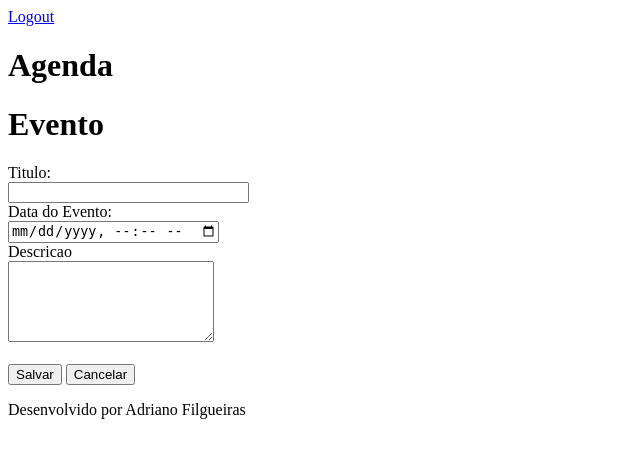
After one commit to Filgueiras04/agenda, a Django app: page /agenda/evento/ in a window 1280 px wide. The commit adds this page. Shown: the top 458 px of the page, without its empty margins (0-640 px from the left). Run offline with Django 3.2, Linux system fonts and the light colour scheme; a user stored in the database is signed in.

Commit message:
Incluido template para insercao de eventos na agenda

```diff
--- a/agenda/urls.py
+++ b/agenda/urls.py
@@ -24,6 +24,8 @@ urlpatterns = [
     path('', RedirectView.as_view(url='/agenda/')),
     path('login/', views.login_user),
     path('login/submit', views.submit_login),
-    path('logout/', views.logout_user)
+    path('logout/', views.logout_user),
+    path('agenda/evento/', views.evento),
+    path('agenda/evento/submit', views.submit_evento)
 
 ]
--- a/core/views.py
+++ b/core/views.py
@@ -30,3 +30,20 @@ def lista_eventos(request):
     evento = Evento.objects.filter(usuario=usuario)
     dados = {'eventos' : evento}
     return render(request, 'agenda.html', dados)
+
+@login_required(login_url='/login/')
+def evento(request):
+    return render(request, 'evento.html')
+
+@login_required(login_url='/login/')
+def submit_evento(request):
+    if request.POST:
+        titulo = request.POST.get('titulo')
+        data_evento = request.POST.get('data_evento')
+        descricao = request.POST.get('descricao')
+        usuario = request.user
+        Evento.objects.create(titulo=titulo,
+                              data_evento=data_evento,
+                              descricao=descricao,
+                              usuario=usuario)
+    return redirect('/')
--- a/templates/agenda.html
+++ b/templates/agenda.html
@@ -1,7 +1,9 @@
 {% extends "model-page.html" %}
 {% block content %}
     <h2>Agendamentos</h2>
-
+    <a href="evento/">
+        <button type="button">Novo evento</button>
+    </a>
     <ul style="font-size: 18px">
     {% for evento in eventos %}
         <li>{{ evento.titulo }} - {{ evento.get_data_evento }}</li>
--- /dev/null
+++ b/templates/evento.html
@@ -0,0 +1,16 @@
+{% extends "model-page.html" %}
+{% block content %}
+    <h1>Evento</h1>
+<form action="submit" method="POST"> {% csrf_token %}
+    <label>Titulo: </label><br>
+    <input type="text" name="titulo" size="27"><br>
+    <label>Data do Evento: </label><br>
+    <input type="datetime-local" name="data_evento"><br>
+    <label>Descricao</label><br>
+    <textarea name="descricao" rows="5" cols="23"></textarea><br><br>
+    <button type="submit">Salvar</button>
+    <a href="/">
+        <button type="button">Cancelar</button>
+    </a>
+</form>
+{% endblock %}
```
Also changed, not shown: db.sqlite3.
